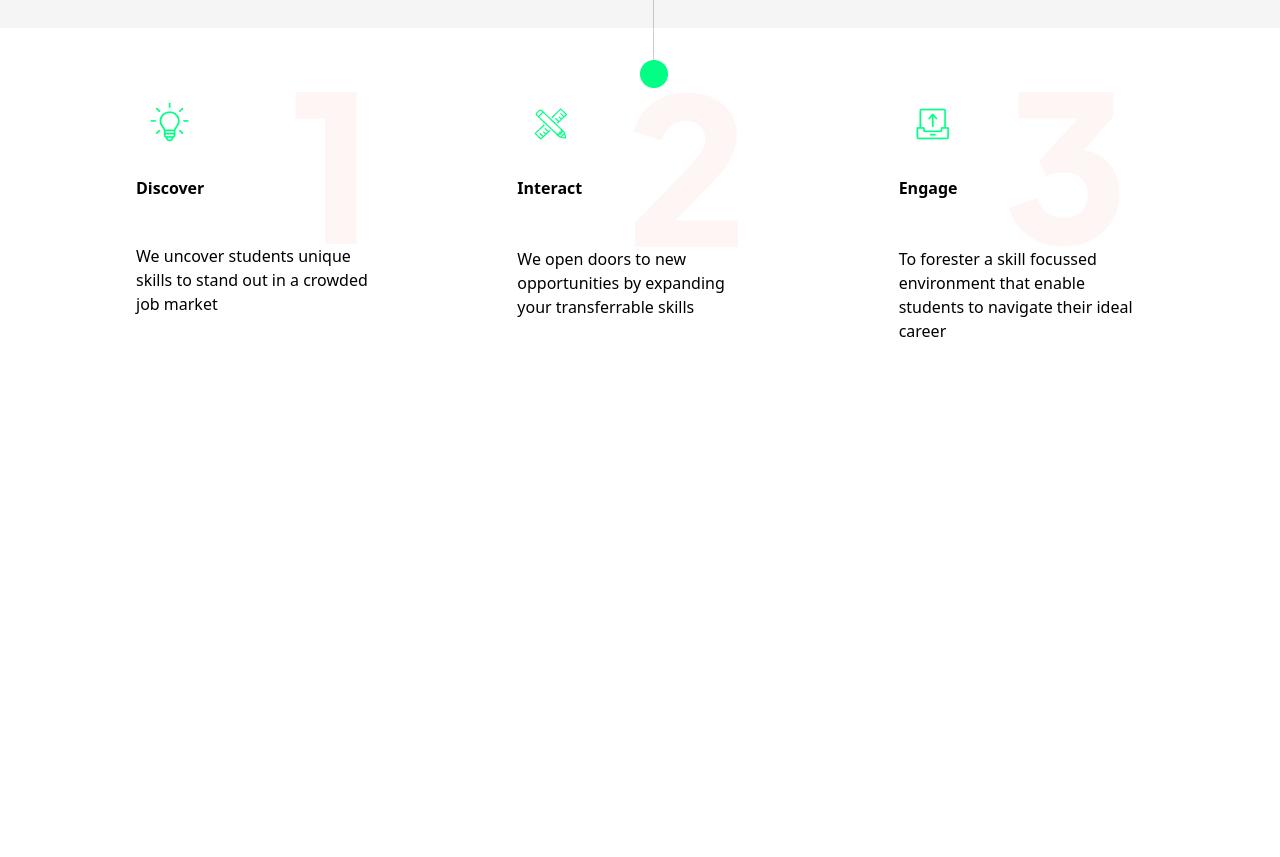
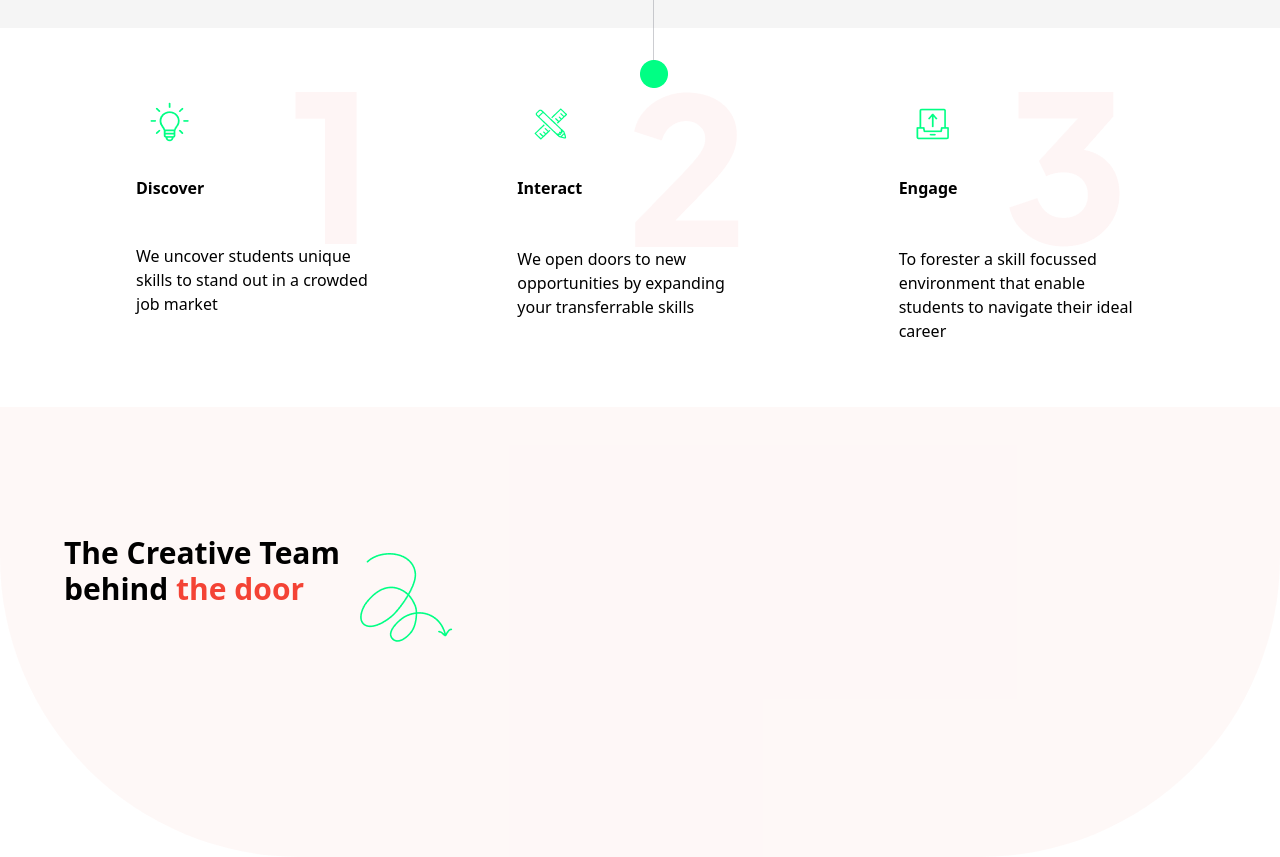
Before and after one commit to hm-auly/assignment-4___tailwindcss, a website built with Vite: page index.html in a window 1280 px wide. Shown: the part 2604-3461 px from the top of the page. Before the commit the page ends 3011 px from the top, so only its background shows below. Built offline with nearby package versions, Linux system fonts and the light colour scheme.

Commit message:
id section

```diff
--- a/index.html
+++ b/index.html
@@ -116,7 +116,6 @@
   <!-- number section start -->
     <section class="bg-[#FFFFFF] md:py-2 md:px-24 ">
         <section class="flex gap-14 justify-center flex-col md:flex-row">
-
             <div class="md:w-[30%]  py-14 px-10">
                 <div class="flex justify-between pr-6">
                 <div>
@@ -159,6 +158,18 @@
     </section>
   <!-- number section end -->
 
+    <!-- id section startr -->
+    <section class="bg-[#F9CCC726] md:py-16 md:h-[450px] rounded-b-[300px]">
+        <div class="flex justify-center md:justify-start md:pt-16 md:px-16  py-5 md:py-0">
+            <h2 class="text-2xl md:text-3xl font-semibold">The Creative Team <br> behind <span class="text-[#F44335]">the door</span></h2>
+
+            <img src="images/arrow_10.png" alt="">
+        </div>
+
+
+   </section>
+<!-- id section end -->
+
 
 
 
```
Lines whose indentation alone changed are shown as unchanged.
